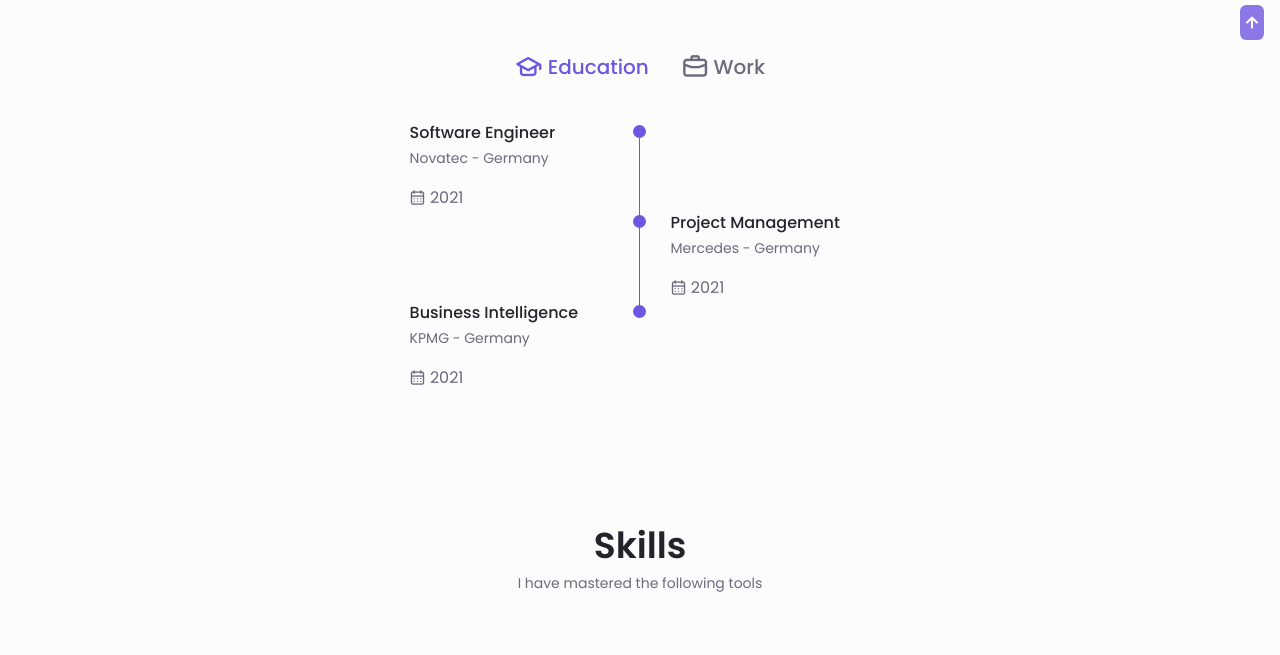
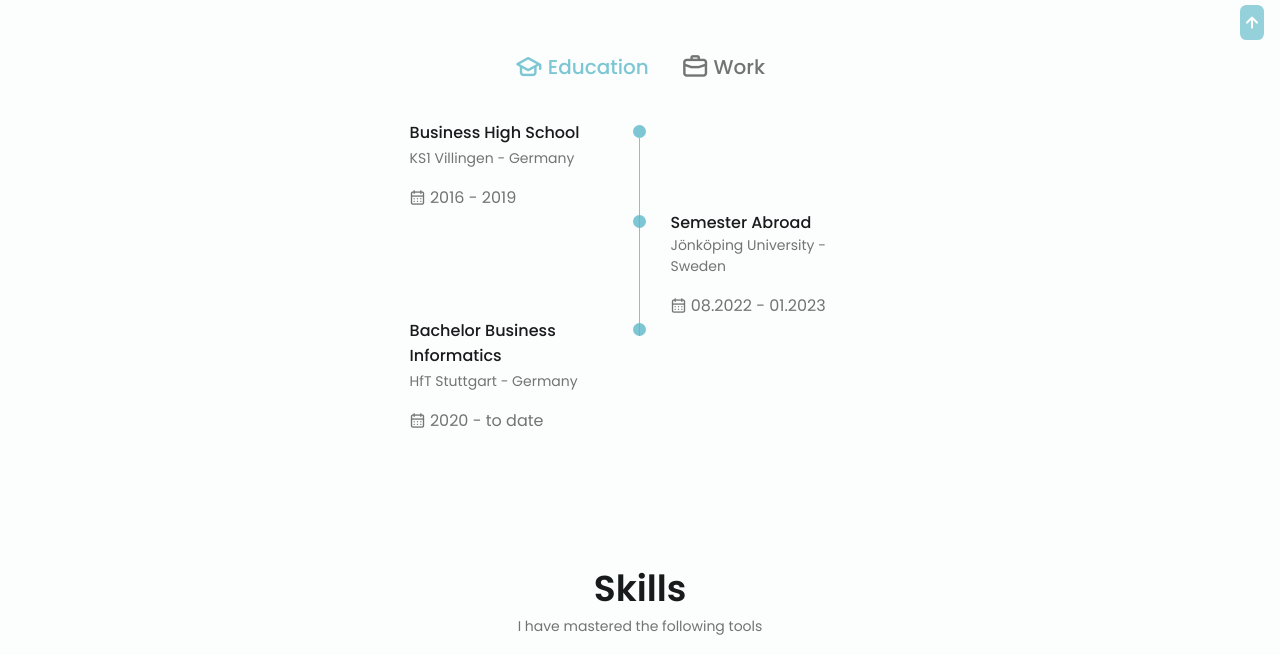
Before and after one commit to andilosing/andilosing.github.io, a plain HTML site: page index.html in a window 1280 px wide. Shown: the part 920-1575 px from the top of the page. Drawn offline with nearby package versions, Linux system fonts and the light colour scheme.

Commit message:
updated colors

```diff
--- a/css/style.css
+++ b/css/style.css
@@ -6,22 +6,22 @@
   --header-height: 3rem;
 
   /*==== COLORS ====*/
-  --hue-color: 250;
+  --hue-color: 188.257;
 
-  --first-color: hsl(var(--hue-color), 69%, 61%);
+  --first-color: hsl(var(--hue-color), 50%, 57%, .8);;
   --first-color-second: hsl(var(--hue-color), 69%, 61%);
   --first-color-alt: hsl(var(--hue-color), 57%, 53%);
   --first-color-lighter: hsl(var(--hue-color), 92%, 85%);
-  --title-color: hsl(var(--hue-color), 8%, 15%);
-  --text-color: hsl(var(--hue-color), 8%, 45%);
+  --title-color: hsl(var(--hue-color), 10%, 10%);
+  --text-color: hsl(var(--hue-color), 0%, 45%);
   --text-color-light: hsl(var(--hue-color), 8%, 65%);
   --input-color: hsl(var(--hue-color), 70%, 96%);
   --body-color: hsl(var(--hue-color), 6%, 99%);
- --container-color:#fff;
- --scroll-bar-color: hsl(var(--hue-color), 12%, 90%);
- --scroll-thumb-color: hsl(var(--hue-color), 12%, 80%);
- --card-backround:  rgba(255,255,255,.3);
- --menu-mobile-shadow: rgba(0, 0, 0, .15);
+  --container-color:#fff;
+  --scroll-bar-color: hsl(var(--hue-color), 12%, 90%);
+  --scroll-thumb-color: hsl(var(--hue-color), 12%, 80%);
+  --card-backround:  rgba(255,255,255,.3);
+  --menu-mobile-shadow: rgba(0, 0, 0, .15);
  --skills-slider-blur: linear-gradient(to right, rgba(255, 255, 255, 1) 0%, rgba(255, 255, 255, 0) 100%);
 
 
@@ -74,16 +74,16 @@
 /*=========================== VARIABLES DARK ===========================*/
 body.dark-theme{
   --first-color-second: hsl(var(--hue-color), 30%, 8%);
-  --title-color: hsl(var(--hue-color), 8%, 95%);
-  --text-color: rgba(92, 186, 201, 0.8);
+  --title-color: hsl(var(--hue-color), 8%, 96%);
+  --text-color: hsl(var(--hue-color), 8%, 75%);
   --input-color: hsl(var(--hue-color), 28%, 12%);
-  --body-color: hsl(var(--hue-color), 0%, 0%);
+  --body-color: hsl(var(--hue-color), 0%, 5%);
  --container-color:hsl(var(--hue-color), 29%, 16%);
  --scroll-bar-color: hsl(var(--hue-color), 12%, 48%);
  --scroll-thumb-color: hsl(var(--hue-color), 12%, 36%);
  --card-backround:  rgba(0,0,0,.6);
  --menu-mobile-shadow: rgba(255, 255, 255, .15);
- --skills-slider-blur: linear-gradient(to right, rgb(0, 0, 0) 0%, rgba(0, 0, 0, 0) 100%);
+ --skills-slider-blur: linear-gradient(to right, rgb(13, 13, 13) 0%, rgba(13, 13, 13, 0) 100%);
 }
 /*=========================== BUTTON DARK/LIGHT ===========================*/
 .nav_btns{
@@ -228,7 +228,7 @@ header{
     left: 0;
     width: 100%;
     padding: 2rem 1.5rem 4rem;
-    transition: .5s;
+    transition: .3s;
     background: linear-gradient(135deg, rgba(255,255,255,.1), rgba(255,255,255,0));
     backdrop-filter: blur(10px);
     -webkit-backdrop-filter: blur(10px);
@@ -333,7 +333,7 @@ align-items: center;
   font-size: var(--big-font-size);
   position: relative;
   color: var(--body-color);
-  -webkit-text-stroke: 1px #7c51c2;
+  -webkit-text-stroke: 1px var(--first-color);
 }
 
 .home_title-text_effect::before{
@@ -589,7 +589,7 @@ align-items: center;
 }
 
 .footer_bg{
-  background-color: var(--first-color-second);
+  background-color: var(--first-color);
   padding: 2rem 0 3rem;
 }
 
@@ -624,7 +624,7 @@ align-items: center;
 .footer_copy{
   font-size: var(--smaller-font-size);
   text-align: center;
-  color: var(--text-color-light);
+  color: #fff;
   margin-top: var(--mb-3);
 }
 
--- a/index.html
+++ b/index.html
@@ -127,11 +127,11 @@
                     <!--=========================== QUALIFICATION  1 ===========================-->
                     <div class="qualification_data">
                       <div>
-                       <h3 class="qualification_title">Software Engineer</h3>
-                       <span class="qualification_subtitle">Novatec - Germany</span>
+                       <h3 class="qualification_title">Business High School</h3>
+                       <span class="qualification_subtitle">KS1 Villingen - Germany</span>
                        <div class="qualification_calendar">
                         <i class="uil uil-calendar-alt"></i>
-                        2021
+                        2016 - 2019
                         </div>
                      </div>
 
@@ -151,11 +151,11 @@
                         </div>
 
                         <div>
-                         <h3 class="qualification_title">Project Management</h3>
-                         <span class="qualification_subtitle">Mercedes - Germany</span>
+                          <h3 class="qualification_title">Semester Abroad</h3>
+                          <span class="qualification_subtitle">Jönköping University - Sweden</span>
                           <div class="qualification_calendar">
                            <i class="uil uil-calendar-alt"></i>
-                          2021
+                           08.2022 - 01.2023
                            </div>
                         </div>
 
@@ -164,12 +164,13 @@
 
                          <!--=========================== QUALIFICATION  3 ===========================-->
                     <div class="qualification_data">
+
                      <div>
-                       <h3 class="qualification_title">Business Intelligence</h3>
-                       <span class="qualification_subtitle">KPMG - Germany</span>
+                      <h3 class="qualification_title">Bachelor Business Informatics</h3>
+                      <span class="qualification_subtitle">HfT Stuttgart - Germany</span>
                       <div class="qualification_calendar">
                        <i class="uil uil-calendar-alt"></i>
-                        2021
+                       2020 - to date
                        </div>
                     </div>
 
@@ -185,11 +186,11 @@
       <!--=========================== QUALIFICATION  1 ===========================-->
       <div class="qualification_data">
         <div>
-         <h3 class="qualification_title">Abitur</h3>
-         <span class="qualification_subtitle">Gymnasium - Germany</span>
+         <h3 class="qualification_title">Software-Engineer Intern</h3>
+         <span class="qualification_subtitle">Novatec Consulting - Germany</span>
          <div class="qualification_calendar">
           <i class="uil uil-calendar-alt"></i>
-          2019
+          07.2021 - 08.2021
           </div>
        </div>
 
@@ -209,11 +210,11 @@
           </div>
 
           <div>
-           <h3 class="qualification_title">Bachelor</h3>
-           <span class="qualification_subtitle">Mercedes - Germany</span>
+           <h3 class="qualification_title">Project- & Prozessmanagement Inter</h3>
+           <span class="qualification_subtitle">Mercedes-Benz AG - Germany</span>
            <div class="qualification_calendar">
             <i class="uil uil-calendar-alt"></i>
-            2021
+            02.2022 - 08.2022
             </div>
          </div>
 
@@ -223,11 +224,11 @@
            <!--=========================== QUALIFICATION  3 ===========================-->
       <div class="qualification_data">
         <div>
-         <h3 class="qualification_title">Master</h3>
+         <h3 class="qualification_title">Business Intelligence Working Student</h3>
          <span class="qualification_subtitle">KPMG - Germany</span>
          <div class="qualification_calendar">
           <i class="uil uil-calendar-alt"></i>
-          2024
+          02-2023 - to date
           </div>
        </div>
 
```
Lines whose indentation alone changed are shown as unchanged.
